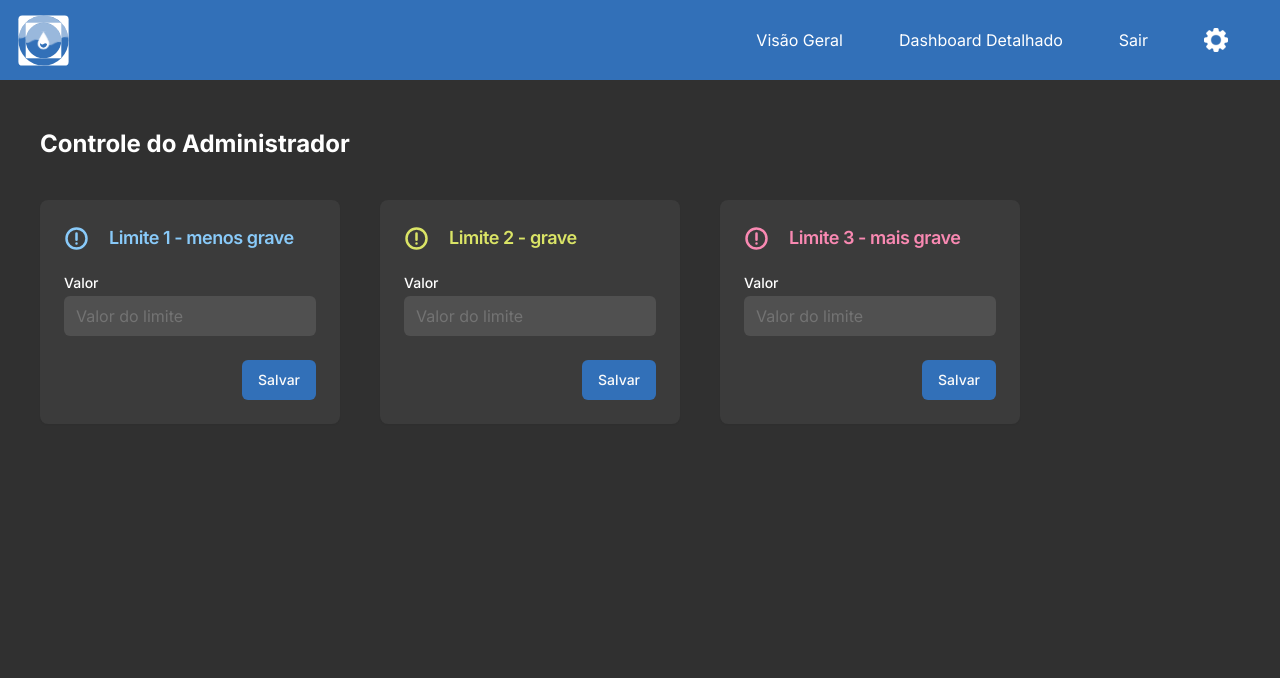
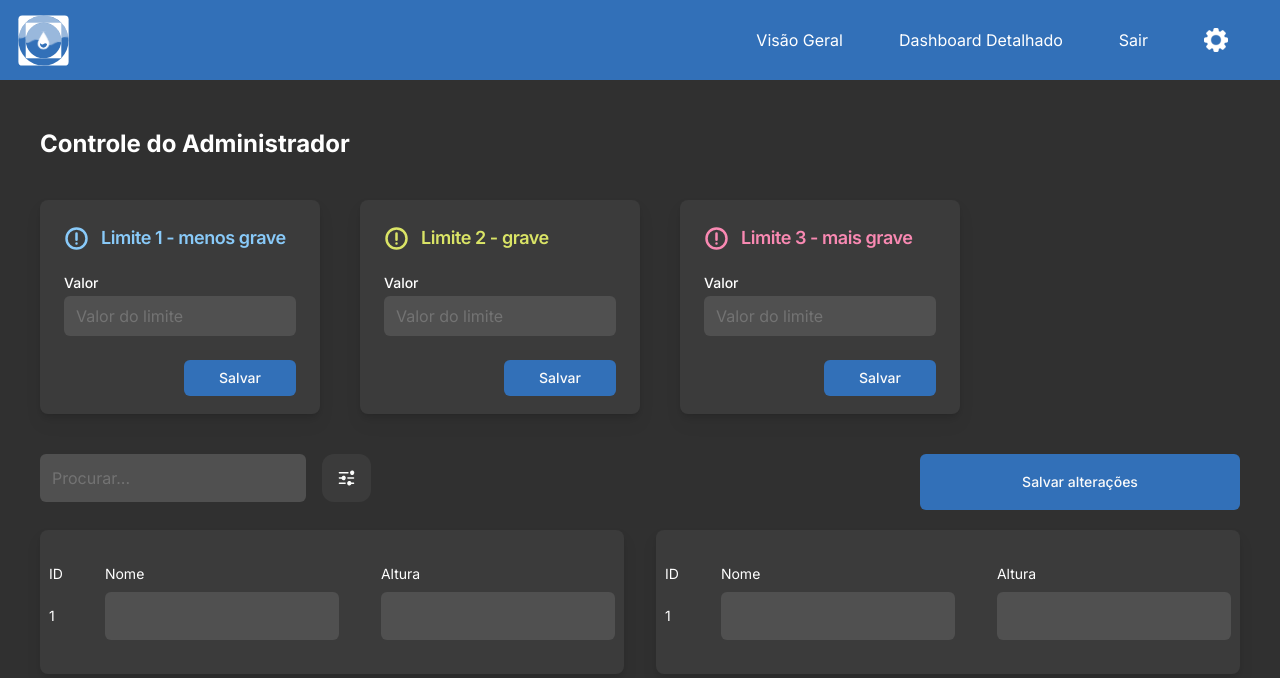
Before and after one commit to RivianSoldier/MAUAguas, a Next.js app in the folder front/mauaguas_front/: page /controle in a window 1280 px wide. Shown: the top 678 px of the page. Built offline with nearby package versions, Linux system fonts and the light colour scheme.

Commit message:
card de atualizacao criado e melhorias tela de controle

```diff
--- a/front/mauaguas_front/app/controle/page.js
+++ b/front/mauaguas_front/app/controle/page.js
@@ -1,20 +1,87 @@
-import NavBar from '@/components/NavBar';
-import { LimtCard } from "@/components/ui/card-limt-admin"
+import NavBar from "@/components/NavBar";
+import Image from "next/image";
+import { Separator } from "@/components/ui/separator";
+import { CheckboxList } from "@/components/ui/checkbox-list";
+import { LimtCard } from "@/components/ui/card-limt-admin";
+import { Button } from "@/components/ui/button";
+import { Input } from "@/components/ui/input";
+import {
+  DropdownMenu,
+  DropdownMenuContent,
+  DropdownMenuLabel,
+  DropdownMenuTrigger,
+} from "@/components/ui/dropdown-menu";
+import { CardUpdate } from "@/components/ui/card-update";
 
 export default function DashboardDetalhado() {
   return (
     <main className="flex min-h-screen w-full flex-col bg-[#303030]">
       <NavBar activePage="controle" />
-      <div className="w-full mt-32 h-full">
-        <div className='flex justify-start text-2xl mb-10 ml-10'>
-          <p className='text-white font-bold'>Controle do Administrador</p>
+      <div className="mt-32">
+        <div className="flex justify-start text-2xl mb-10 ml-10">
+          <p className="text-white font-bold text-2xl">
+            Controle do Administrador
+          </p>
         </div>
-        <div className='flex'>
+        <div className="flex">
           <LimtCard title="Limite 1 - menos grave" color="#89CAF9"></LimtCard>
           <LimtCard title="Limite 2 - grave" color="#DAE466"></LimtCard>
           <LimtCard title="Limite 3 - mais grave" color="#F989B2"></LimtCard>
         </div>
+        <div className="flex flex-row justify-between mx-10 mt-10">
+          <div className="flex gap-4">
+            <Input
+              placeholder="Procurar..."
+              className="bg-[#505050] border-none text-white w-full h-12"
+            />
+            <DropdownMenu>
+              <DropdownMenuTrigger asChild>
+                <Button
+                  className="mr-10 py-6 bg-[#3B3B3B] flex hover:bg-[#616161] hover:bg-opacity-50 rounded-xl transition duration-300 cursor-pointer"
+                  variant="primary"
+                >
+                  <Image
+                    src="/options.svg"
+                    alt="Filters"
+                    width={25}
+                    height={25}
+                  />
+                </Button>
+              </DropdownMenuTrigger>
+              <DropdownMenuContent className="w-56 text-white bg-[#3B3B3B] border-none">
+                <p className="m-2 font-bold">Filtrar por</p>
+                <Separator className="bg-[#616161]" />
+                <DropdownMenuLabel>Tipo</DropdownMenuLabel>
+                <CheckboxList
+                  type={"tipo"}
+                  names={["Selecionar Tudo", "Caixas D'água", "Poço"]}
+                />
+                <Separator className="bg-[#616161]" />
+                <DropdownMenuLabel>Limite</DropdownMenuLabel>
+                <CheckboxList
+                  type={"limite"}
+                  names={[
+                    "Selecionar Tudo",
+                    "Padrão",
+                    "Menos Grave",
+                    "Grave",
+                    "Mais Grave",
+                  ]}
+                />
+              </DropdownMenuContent>
+            </DropdownMenu>
+          </div>
+          <div>
+            <Button className="w-80 h-14 bg-[#3270B8] hover:bg-[#2D64A5] hover:bg-opacity-50">
+              Salvar alterações
+            </Button>
+          </div>
+        </div>
+        <div className="flex mx-10 mt-5 gap-8">
+          <CardUpdate></CardUpdate>
+          <CardUpdate></CardUpdate>
+        </div>
       </div>
     </main>
-  )
+  );
 }
--- a/front/mauaguas_front/components/ui/card-limt-admin.jsx
+++ b/front/mauaguas_front/components/ui/card-limt-admin.jsx
@@ -1,36 +1,68 @@
-import { Card, CardHeader, CardTitle, CardContent, CardFooter } from "@/components/ui/card";
-import { Button } from '@/components/ui/button';
+import {
+  Card,
+  CardHeader,
+  CardTitle,
+  CardContent,
+  CardFooter,
+} from "@/components/ui/card";
+import { Button } from "@/components/ui/button";
 import { Input } from "@/components/ui/input";
 import { Label } from "@/components/ui/label";
 import Image from "next/image";
 
 function LimtCard({ title, color }) {
   return (
-        <Card className="w-[300px] bg-[#3B3B3B] border-none ml-10">
+    <Card className="w-[17.5rem] h-[13.375rem] bg-[#3B3B3B] border-none ml-10 drop-shadow-lg">
       <CardHeader>
-                <div className='flex items-center'>
-                    <svg width="25px" height="25px" viewBox="0 0 20 20" xmlns="http://www.w3.org/2000/svg" fill="none">
+        <div className="flex items-center">
+          <svg
+            width="25px"
+            height="25px"
+            viewBox="0 0 20 20"
+            xmlns="http://www.w3.org/2000/svg"
+            fill="none"
+          >
             <g id="SVGRepo_bgCarrier" stroke-width="0" />
-                        <g id="SVGRepo_tracerCarrier" stroke-linecap="round" stroke-linejoin="round" />
-                        <g id="SVGRepo_iconCarrier"> <path fill={`${color}`} fill-rule="evenodd" d="M10 3a7 7 0 100 14 7 7 0 000-14zm-9 7a9 9 0 1118 0 9 9 0 01-18 0zm10.01 4a1 1 0 01-1 1H10a1 1 0 110-2h.01a1 1 0 011 1zM11 6a1 1 0 10-2 0v5a1 1 0 102 0V6z" />
+            <g
+              id="SVGRepo_tracerCarrier"
+              stroke-linecap="round"
+              stroke-linejoin="round"
+            />
+            <g id="SVGRepo_iconCarrier">
+              {" "}
+              <path
+                fill={`${color}`}
+                fill-rule="evenodd"
+                d="M10 3a7 7 0 100 14 7 7 0 000-14zm-9 7a9 9 0 1118 0 9 9 0 01-18 0zm10.01 4a1 1 0 01-1 1H10a1 1 0 110-2h.01a1 1 0 011 1zM11 6a1 1 0 10-2 0v5a1 1 0 102 0V6z"
+              />
             </g>
           </svg>
-                    <CardTitle style={{ color: color }} className={`text-lg ml-5`}>{title}</CardTitle>
+          <CardTitle style={{ color: color }} className={`text-lg ml-3`}>
+            {title}
+          </CardTitle>
         </div>
       </CardHeader>
       <CardContent>
         <form>
-                    <div className="grid w-full items-center gap-4">
+          <div className="grid w-full items-center">
             <div className="flex flex-col space-y-1.5">
-                            <Label htmlFor="valor" className="text-white">Valor</Label>
-                            <Input id="valor" placeholder="Valor do limite" className='bg-[#505050] border-none text-white w-full' />
+              <Label htmlFor="valor" className="text-white">
+                Valor
+              </Label>
+              <Input
+                id="valor"
+                placeholder="Valor do limite"
+                className="bg-[#505050] border-none text-white w-full"
+              />
             </div>
           </div>
         </form>
       </CardContent>
       <CardFooter className="flex justify-between">
-                <div className='w-full flex flex-row items-end justify-end text-white'>
-                    <Button className="bg-[#3270B8] hover:bg-[#2D64A5] hover:bg-opacity-50 rounded-md transition duration-300">Salvar</Button>
+        <div className="w-full flex flex-row items-end justify-end text-white">
+          <Button className="bg-[#3270B8] hover:bg-[#2D64A5] hover:bg-opacity-50 rounded-md transition duration-300 w-28 h-9">
+            Salvar
+          </Button>
         </div>
       </CardFooter>
     </Card>
--- /dev/null
+++ b/front/mauaguas_front/components/ui/card-update.jsx
@@ -0,0 +1,19 @@
+import { Input } from "@/components/ui/input";
+export function CardUpdate() {
+  return (
+    <div className="flex flex-row w-1/2 h-36 justify-around items-center gap-6 text-white text-sm bg-[#3b3b3b] drop-shadow-lg rounded-lg">
+      <div className="flex flex-col gap-2">
+        <p>ID</p>
+        <p className="flex h-12 items-center">1</p>
+      </div>
+      <div className="flex flex-col gap-2">
+        <p>Nome</p>
+        <Input className="bg-[#505050] border-none text-white w-full h-12" />
+      </div>
+      <div className="flex flex-col gap-2">
+        <p>Altura</p>
+        <Input className="bg-[#505050] border-none text-white w-full h-12" />
+      </div>
+    </div>
+  );
+}
```
Lines whose indentation alone changed are shown as unchanged.
